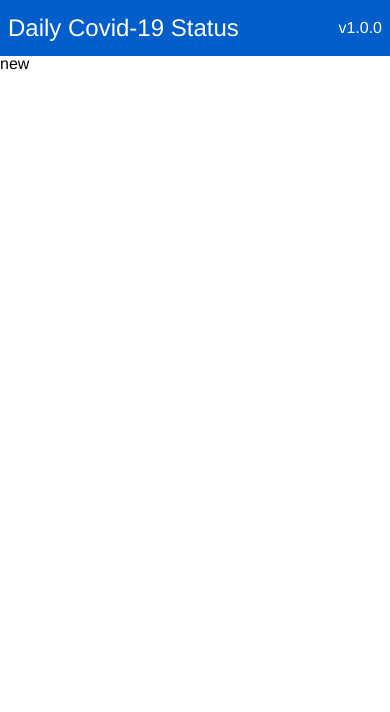
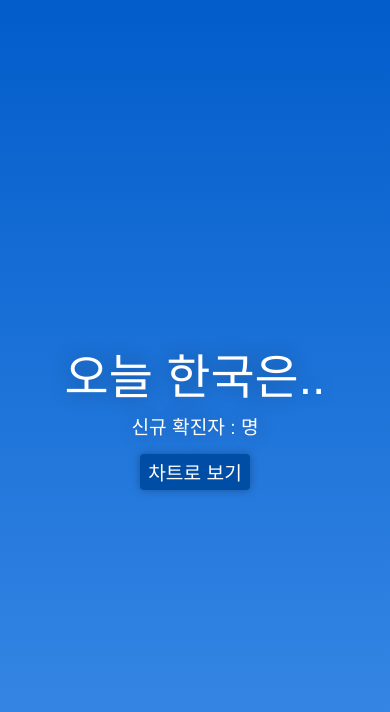
Before and after one commit to cre4tive97/Cocha, a Vue app: page / in a window 390 px wide. Shown: the top 712 px of the page. Built offline with nearby package versions, Linux system fonts and the light colour scheme; no server answers.

Commit message:
intro done

```diff
--- a/src/views/Intro.vue
+++ b/src/views/Intro.vue
@@ -1,14 +1,129 @@
 <template>
-  <div>
-    new
+  <div class="intro" :class="{ outro: getStartedState }">
+    <div class="intro__container">
+      <div class="intro__todayCovid">
+        <h1 class="intro__todayCovid__title">오늘 한국은..</h1>
+        <h4 class="intro__todayCovid__content">
+          신규 확진자 : {{ korea.newCase }}명
+        </h4>
+        <button class="intro__todayCovid__btn" @click="getStarted">
+          차트로 보기
+        </button>
+      </div>
+    </div>
   </div>
 </template>
 <script>
+import { onMounted, ref } from "vue";
+import { useRouter } from "vue-router";
+import axios from "axios";
 export default {
   name: "Intro",
 
   setup() {
-    //
+    let router = useRouter();
+    let korea = ref({});
+    let getStartedState = ref(false);
+    let getStarted = () => {
+      getStartedState.value = true;
+      setTimeout(() => {
+        router.push("/chart");
+      }, 500);
+    };
+    onMounted(() => {
+      axios
+        .get(
+          "https://api.corona-19.kr/korea/country/new/?serviceKey=xUMn8d6i7mpuVzcALSGFfKrqEZo2lsRIY"
+        )
+        .then((result) => {
+          korea.value = result.data.korea;
+          console.log(korea.value);
+        });
+    });
+
+    return {
+      korea,
+      getStartedState,
+      getStarted,
+    };
   },
 };
 </script>
+<style>
+.intro {
+  width: 100%;
+  position: absolute;
+  top: 0px;
+  height: 100vh;
+  background-image: linear-gradient(#025dcb, #3e8de8);
+  display: flex;
+  justify-content: center;
+  align-items: center;
+  transition: all 0.5s;
+}
+.outro {
+  opacity: 0;
+}
+.intro__todayCovid {
+  display: flex;
+  flex-direction: column;
+  align-items: center;
+  margin-bottom: 1rem;
+  color: white;
+}
+.intro__todayCovid__title {
+  margin-top: 1rem;
+  font-size: 6rem;
+  font-weight: 100;
+  margin-bottom: 1rem;
+  text-shadow: 0 0 20px rgba(0, 0, 0, 0.3);
+}
+.intro__todayCovid__content {
+  font-size: 2rem;
+  font-weight: 100;
+  margin-bottom: 1rem;
+  text-shadow: 0 0 20px rgba(0, 0, 0, 0.3);
+}
+.intro__todayCovid__btn {
+  border-style: none;
+  color: white;
+  background: #004da5;
+  box-shadow: 0 0 8px rgba(0, 0, 0, 0.3);
+  padding: 4px 8px;
+  font-size: 2rem;
+  font-weight: 100;
+  border-radius: 4px;
+  transition: all 0.2s;
+}
+.intro__todayCovid__btn:hover {
+  cursor: pointer;
+  background: #0e396b;
+}
+
+@media screen and (max-width: 550px) {
+  .intro__todayCovid__title {
+    margin-top: 1rem;
+    font-size: 3rem;
+    font-weight: 100;
+    margin-bottom: 1rem;
+    text-shadow: 0 0 20px rgba(0, 0, 0, 0.3);
+  }
+  .intro__todayCovid__content {
+    font-size: 1.2rem;
+    font-weight: 100;
+    margin-bottom: 1rem;
+    text-shadow: 0 0 20px rgba(0, 0, 0, 0.3);
+  }
+  .intro__todayCovid__btn {
+    border-style: none;
+    color: white;
+    background: #004da5;
+    box-shadow: 0 0 8px rgba(0, 0, 0, 0.3);
+    padding: 4px 8px;
+    font-size: 1.2rem;
+    font-weight: 100;
+    border-radius: 4px;
+    transition: all 0.2s;
+  }
+}
+</style>
--- a/src/views/Main.vue
+++ b/src/views/Main.vue
@@ -1,13 +1,4 @@
 <template>
-  <!-- <div class="main__container">
-    <div class="main__todayCovid">
-      <h1 class="main__todayCovid__title">오늘 한국은..</h1>
-      <h4 class="main__todayCovid__content">
-        신규 확진자 : {{ korea.newCase }}명
-      </h4>
-    </div>
-    <hr />
-  </div> -->
   <div class="main__container">
     <Card />
   </div>
@@ -47,24 +38,5 @@ export default {
 .main__container {
   margin: 0 1rem;
   display: flex;
-  flex-direction: column;
-  align-items: center;
-  justify-content: center;
-}
-.main__todayCovid {
-  display: flex;
-  flex-direction: column;
-  align-items: center;
-  margin-bottom: 1rem;
-}
-.main__todayCovid__title {
-  margin-top: 1rem;
-  font-size: 2rem;
-  font-weight: 100;
-  margin-bottom: 0.5rem;
-}
-.main__todayCovid__content {
-  font-size: 1rem;
-  font-weight: 100;
 }
 </style>
```
